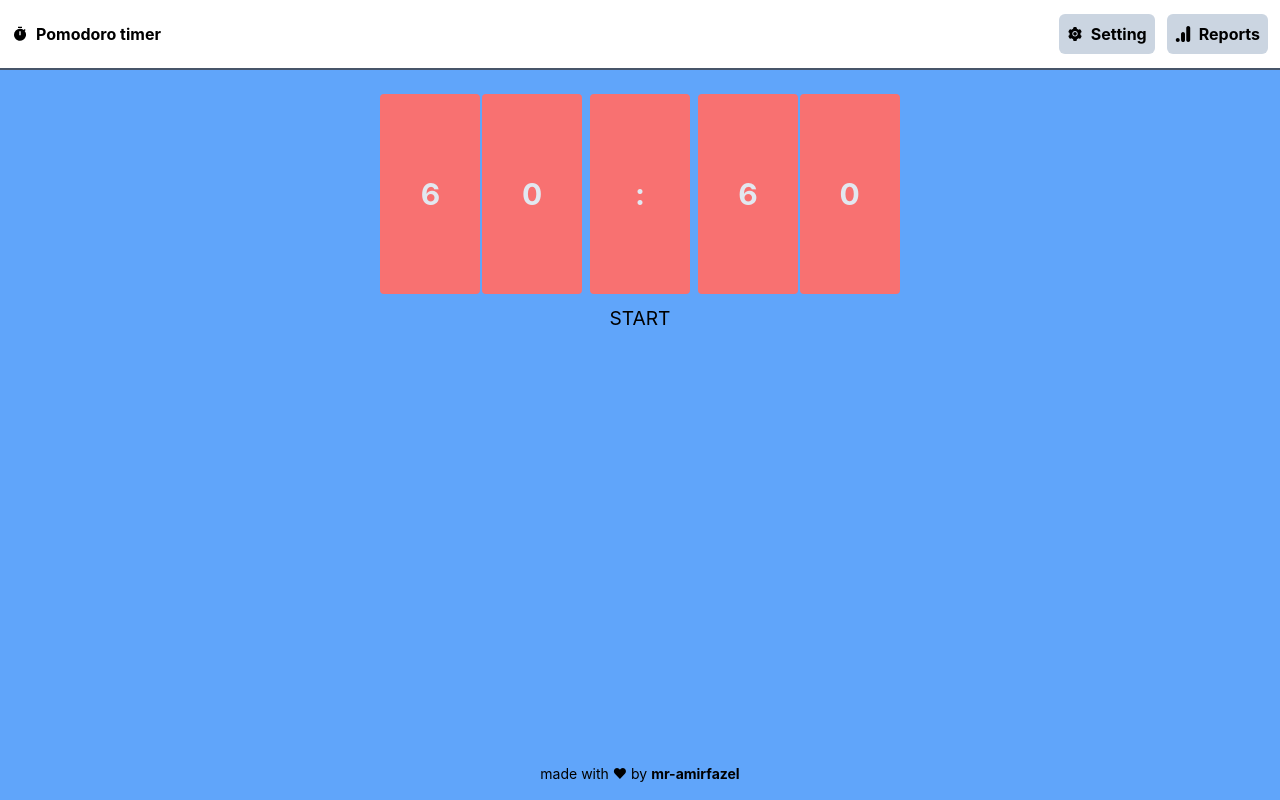
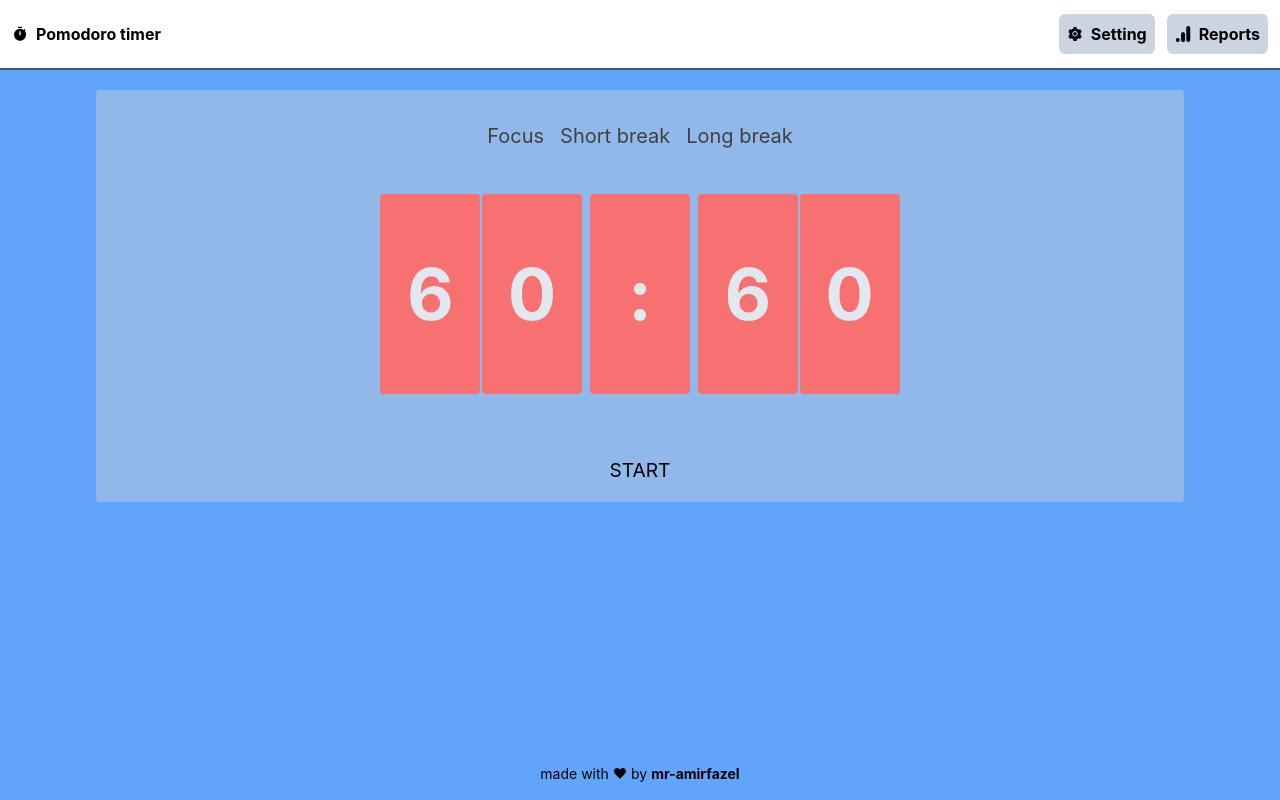
Before and after one commit to mr-amirfazel/pomodoro, a React (Create React App) app: page / in a window 1280 px wide. Built offline with nearby package versions, Linux system fonts and the light colour scheme.

Commit message:
different type of timers added

```diff
--- /dev/null
+++ b/src/components/Main/header/index.tsx
@@ -0,0 +1,30 @@
+import { ButtonHTMLAttributes, DetailedHTMLProps, FC, useRef, useState } from "react"
+
+const MainHeader:FC =()=>{
+
+    // const [focusButton, setFocusButton] = useState(false);
+    // const [ShortBreakButton, setShortBreakButton] = useState(false);
+    // const [LongBreakButton, setLongBreakButton] = useState(false);
+
+    const focusRef = useRef<any>();
+    const shortBreakRef = useRef<any>();
+    const longBreakRef = useRef<any>();
+
+    const refs = [focusRef, shortBreakRef, longBreakRef];
+
+    const handleClick = (ref: React.MutableRefObject<any>) => {
+            refs.forEach(ref => {ref.current.style.backgroundColor = ''; ref.current.style.fontSize = ''; ref.current.style.fontWeight = '';});
+            ref.current.style.backgroundColor = '#cdd0d470';
+            ref.current.style.fontWeight = 'bold';
+    }
+
+    return(
+        <div className="flex justify-around items-center mx-auto text-xl text-stone-700 p-6">
+            <button className="rounded-lg p-2 transition-all ease-in " ref={focusRef} onClick={() => {handleClick(focusRef)}}>Focus</button>
+            <button className="rounded-lg p-2 transition-all ease-in " ref={shortBreakRef} onClick={()=> {handleClick(shortBreakRef)}}>Short break</button>
+            <button className="rounded-lg p-2 transition-all ease-in " ref={longBreakRef} onClick={()=> {handleClick(longBreakRef)}}>Long break</button>
+        </div>
+    )
+}
+
+export default MainHeader
--- a/src/components/Main/index.tsx
+++ b/src/components/Main/index.tsx
@@ -1,11 +1,14 @@
 import { FC, PropsWithChildren } from "react";
+import MainHeader from "./header";
 import Timer from "./timer";
 
 const Main:FC<PropsWithChildren> = ():JSX.Element => {
     return(
-    <div className="h-[calc(100vh-70px)] w-full bg-blue-400 pt-5">
-
-        <Timer minutes={60} seconds={60}/>
+    <div className="h-[calc(100vh-70px)]  bg-blue-400 pt-5">
+        <div className="bg-[#cdd0d470] flex flex-col gap-2 w-[85%] mx-auto rounded">
+            <MainHeader />
+            <Timer minutes={60} seconds={60}/>
+        </div>
     </div>
     );
 }
--- a/src/components/Main/timer/digitCard/index.tsx
+++ b/src/components/Main/timer/digitCard/index.tsx
@@ -7,7 +7,7 @@ interface digitCardProps extends PropsWithChildren{
 const DigitCard:FC<digitCardProps> = ({digit}) => {
     return(
         <div className="h-[200px] w-[100px] flex items-center justify-center bg-red-400 rounded">
-            <h1 className="text-3xl font-bold text-slate-200">{digit}</h1>
+            <h1 className="text-7xl font-bold text-slate-200">{digit}</h1>
         </div>
     )
 }
--- a/src/components/Main/timer/index.tsx
+++ b/src/components/Main/timer/index.tsx
@@ -47,8 +47,8 @@ const Timer:FC<TimerProps> = (props) => {
     }
 
     return (
-    <div>
-    <div className="flex gap-2 py-1 w-full  justify-center items-center">
+    <div className="flex flex-col gap-10 items-center justify-center">
+    <div className="flex gap-2 py-1  mx-auto justify-center items-center">
         <div className="flex gap-[.1rem]">
         {digitArray(minutes).map((number, index) => <DigitCard key={index} digit = {number} />)}
         </div>
@@ -57,7 +57,9 @@ const Timer:FC<TimerProps> = (props) => {
         {digitArray(seconds).map((number, index) => <DigitCard key={index} digit = {number} />)}
         </div>
     </div>
-    <Button onClick={clickHandler}>{timerOn ? `Stop` : `Start`}</Button>
+        <div className="p-3 w-full">
+            <Button onClick={clickHandler}>{timerOn ? `Stop` : `Start`}</Button>
+        </div>
     </div>
         );
 }
```
